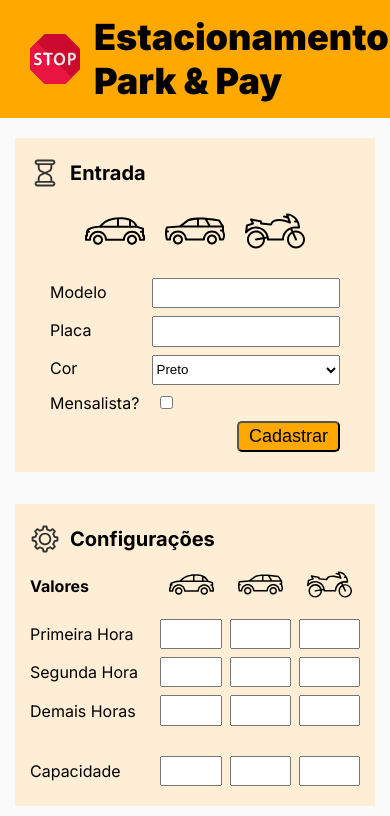
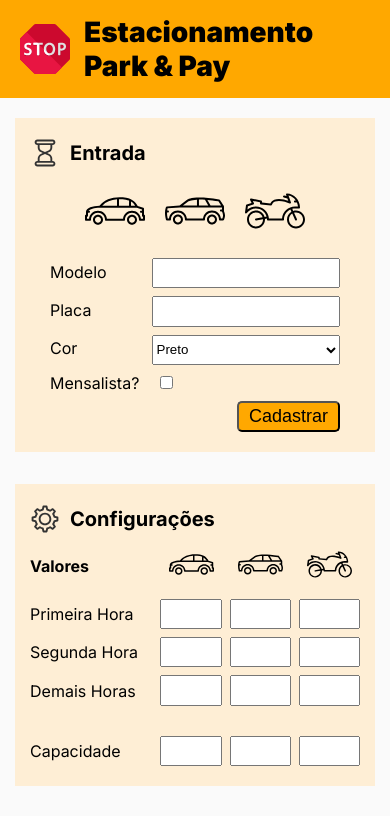
Before and after one commit to pedroleone/dio-spread-fullstack-estacionamento, a plain HTML site: page wireframe.html in a window 390 px wide. Shown: the top 816 px of the page. Drawn offline with Linux system fonts and the light colour scheme.

Commit message:
Mobile changes

```diff
--- a/style.css
+++ b/style.css
@@ -229,14 +229,14 @@ option[value="vermelho"] {
     flex-direction: column;
     margin-left: auto;
     margin-right: auto;
-    padding: 30px;
+    padding: 15px;
 }
 
 .park-container {
     display: flex;
     flex-direction: row;
     flex-wrap: wrap;
-    gap: 25px;
+    gap: 15px;
 }
 
 
@@ -307,3 +307,16 @@ option[value="vermelho"] {
 .item-img {
     text-align: center;
 }
+
+@media screen and (max-width:480px) {
+    header span {
+        font-size: 28px;
+        margin-left: 14px;
+    }
+    header img {
+        width: 50px;
+        height: 50px;
+        margin-left: 5px;
+    }
+
+}
```
